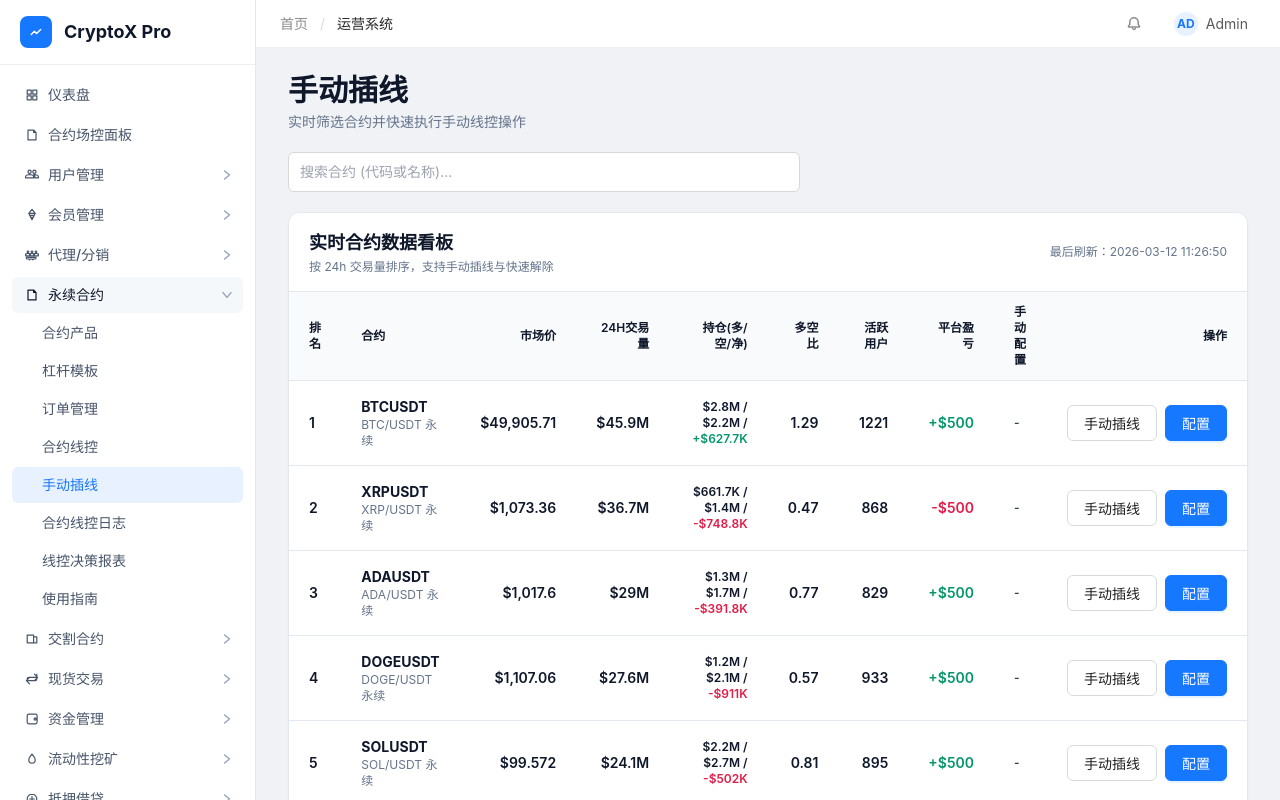
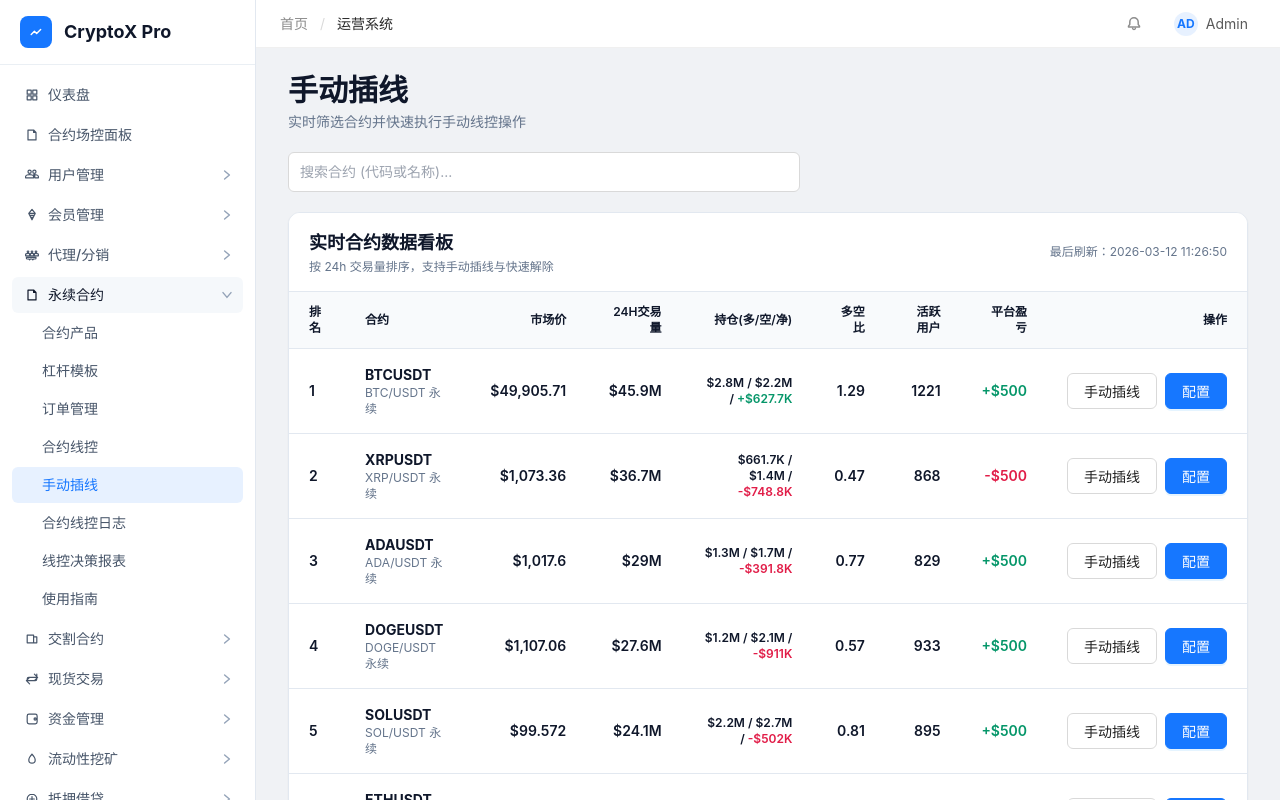
Before and after one commit to gloopai/fex-admin, a Vue app: page /perpetual/manual-line in a window 1280 px wide. Built offline with nearby package versions, Linux system fonts and the light colour scheme.

Commit message:
feat: udpate

```diff
--- a/src/pages/perpetual/PerpetualManualLinePage.vue
+++ b/src/pages/perpetual/PerpetualManualLinePage.vue
@@ -546,7 +546,7 @@ const handleMfaVerify = async (code) => {
                 <th class="px-5 py-3 text-right text-xs font-semibold text-slate-900 uppercase">多空比</th>
                 <th class="px-5 py-3 text-right text-xs font-semibold text-slate-900 uppercase">活跃用户</th>
                 <th class="px-5 py-3 text-right text-xs font-semibold text-slate-900 uppercase">平台盈亏</th>
-                <th class="px-5 py-3 text-left text-xs font-semibold text-slate-900 uppercase">手动配置</th>
+                <!-- <th class="px-5 py-3 text-left text-xs font-semibold text-slate-900 uppercase">手动配置</th> -->
                 <th class="px-5 py-3 text-right text-xs font-semibold text-slate-900 uppercase">操作</th>
               </tr>
             </thead>
@@ -579,11 +579,11 @@ const handleMfaVerify = async (code) => {
                     {{ getMetric(contract, metricLabel.PLATFORM_PNL)?.value || '-' }}
                   </span>
                 </td>
-                <td class="px-5 py-4 text-xs font-semibold text-slate-700">
+                <!-- <td class="px-5 py-4 text-xs font-semibold text-slate-700">
                   <span class="block max-w-[360px] truncate" :title="manualOverrideSummary(contract.id)">
                     {{ manualOverrideSummary(contract.id) }}
                   </span>
-                </td>
+                </td> -->
                 <td class="px-5 py-4 text-right">
                   <div class="flex items-center justify-end gap-2">
                     <button type="button" class="ant-btn !h-9 !px-4" @click="openManualLine(contract.id)">手动插线</button>
```
